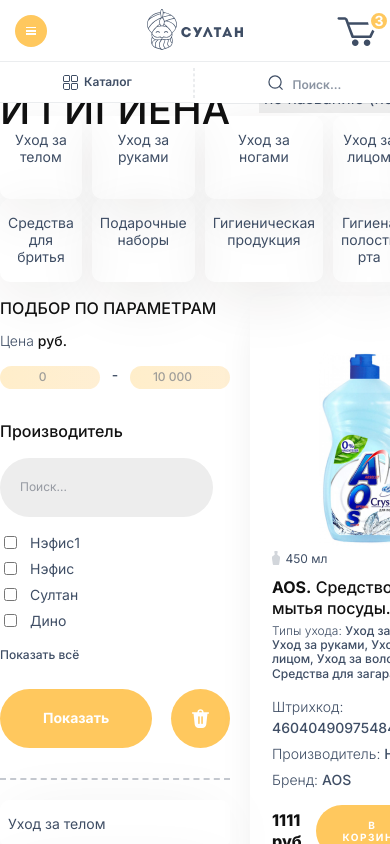
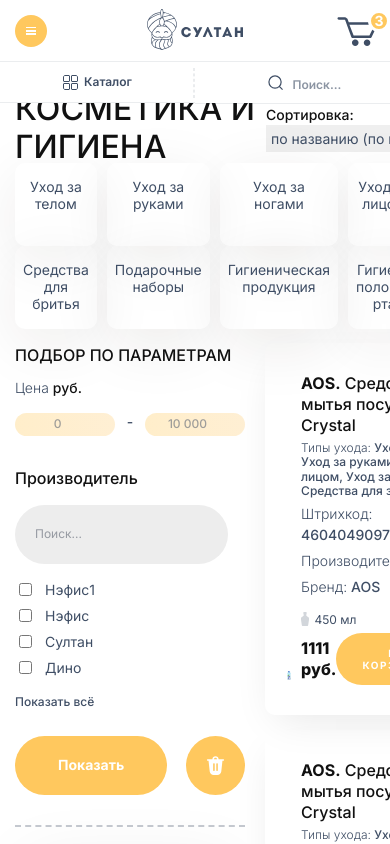
Before and after one commit to damirios/hotels_frontend_online-store, a React (Create React App) app: page /#/ in a window 390 px wide. Built offline with nearby package versions, Linux system fonts and the light colour scheme.

Commit message:
последний коммит на сегодня. Стилей добавил

```diff
--- a/public/style/css/style.css
+++ b/public/style/css/style.css
@@ -1448,6 +1448,17 @@
   max-height: 40px;
 }
 
+@media (max-width: 997px) {
+  .content {
+    padding: 103px 15px 0;
+  }
+}
+@media (max-width: 997px) {
+  .content__breadcrumbs {
+    display: none;
+  }
+}
+
 .catalog-content {
   padding: 0 0 100px;
 }
@@ -1461,6 +1472,11 @@
   display: flex;
   justify-content: space-between;
   align-items: center;
+}
+@media (max-width: 997px) {
+  .catalog-content__top {
+    margin-bottom: 10px;
+  }
 }
 .catalog-content__title {
   font-size: 40px;
@@ -1468,6 +1484,11 @@
   font-weight: 500;
   color: #111111;
   text-transform: uppercase;
+}
+@media (max-width: 997px) {
+  .catalog-content__title {
+    font-size: 32px;
+  }
 }
 .catalog-content__filters-top {
   grid-area: 2/1/3/-1;
@@ -1502,6 +1523,11 @@
   line-height: 150%;
   color: #111111;
 }
+@media (max-width: 997px) {
+  .sort-content__label {
+    font-size: 14px;
+  }
+}
 .sort-content__select {
   border: 0;
   -moz-appearance: none; /* Firefox */
@@ -1512,6 +1538,11 @@
   line-height: 150%;
   color: #3F4E65;
   cursor: pointer;
+}
+@media (max-width: 997px) {
+  .sort-content__select {
+    font-size: 14px;
+  }
 }
 .filters-top {
   display: flex;
@@ -1652,6 +1683,20 @@
     max-width: 370px;
   }
 }
+@media (max-width: 997px) {
+  .single-product {
+    flex-direction: row;
+    max-width: 100%;
+    column-gap: 10px;
+  }
+}
+@media (max-width: 997px) {
+  .single-product__info {
+    display: flex;
+    flex-direction: column;
+    row-gap: 5px;
+  }
+}
 .single-product__image-box {
   flex: 1 1 220px;
   display: flex;
@@ -1667,6 +1712,12 @@
   display: flex;
   column-gap: 5px;
   margin-bottom: 10px;
+}
+@media (max-width: 997px) {
+  .single-product__size {
+    margin-bottom: 0;
+    order: 6;
+  }
 }
 .single-product__size img {
   max-width: 20px;
@@ -1687,6 +1738,12 @@
   text-decoration: none;
   margin-bottom: 5px;
 }
+@media (max-width: 997px) {
+  .single-product__title {
+    margin-bottom: 0;
+    order: 1;
+  }
+}
 .single-product__title span {
   font-weight: 700;
   text-transform: uppercase;
@@ -1698,6 +1755,12 @@
   margin-bottom: 15px;
   font-size: 12px;
 }
+@media (max-width: 997px) {
+  .single-product__caretypes {
+    margin-bottom: 0;
+    order: 2;
+  }
+}
 .single-product__caretypes span {
   font-weight: 500;
 }
@@ -1710,13 +1773,38 @@
 .single-product__barcode span, .single-product__manufacturer span, .single-product__brand span {
   font-weight: 500;
 }
+@media (max-width: 997px) {
+  .single-product__barcode {
+    margin-bottom: 0;
+    order: 3;
+  }
+}
+@media (max-width: 997px) {
+  .single-product__manufacturer {
+    margin-bottom: 0;
+    order: 4;
+  }
+}
 .single-product__brand {
   margin-bottom: 15px;
 }
+@media (max-width: 997px) {
+  .single-product__brand {
+    margin-bottom: 10px;
+    order: 5;
+  }
+}
 .single-product__purchase-block {
   display: flex;
   justify-content: space-between;
   align-items: center;
+}
+@media (max-width: 997px) {
+  .single-product__purchase-block {
+    margin-bottom: 0;
+    order: 7;
+    margin-top: auto;
+  }
 }
 .single-product__price {
   font-size: 16px;
--- a/public/style/style.scss
+++ b/public/style/style.scss
@@ -1611,8 +1611,21 @@
 }
 
 // CATALOG-CONTENT ====================================================================================================================
+.content {
+	@media (max-width: 997px) {
+		padding: 103px 15px 0;
+	}
+
+	&__breadcrumbs {
+		@media (max-width: 997px) {
+			display: none;
+		}
+	}
+}
+
 .catalog-content {
 	padding: 0 0 100px;
+
 
 
 	&__menu {
@@ -1626,6 +1639,10 @@
 		display: flex;
 		justify-content: space-between;
 		align-items: center;
+
+		@media (max-width: 997px) {
+			margin-bottom: 10px;
+		}
 	}
 
 	&__title {
@@ -1634,6 +1651,10 @@
 		font-weight: 500;
 		color: $color1;
 		text-transform: uppercase;
+
+		@media (max-width: 997px) {
+			font-size: 32px;
+		}
 	}
 
 	&__sort {}
@@ -1689,6 +1710,10 @@
 		font-weight: 500;
 		line-height: 150%;
 		color: $color1;
+
+		@media (max-width: 997px) {
+			font-size: 14px;
+		}
 	}
 
 	// .sort-content__select
@@ -1702,6 +1727,10 @@
 		line-height: 150%;
 		color: $color2;
 		cursor: pointer;
+
+		@media (max-width: 997px) {
+			font-size: 14px;
+		}
 	}
 
 	// .sort-content__option
@@ -1885,6 +1914,21 @@
 		max-width: 370px;
 	}
 
+	@media (max-width: 997px) {
+		flex-direction: row;
+		max-width: 100%;
+		column-gap: 10px;
+	}
+
+
+	&__info {
+		@media (max-width: 997px) {
+			display: flex;
+			flex-direction: column;
+			row-gap: 5px;
+		}
+	}
+
 	&__image-box {
 		flex: 1 1 220px;
 		display: flex;
@@ -1902,6 +1946,11 @@
 		display: flex;
 		column-gap: 5px;
 		margin-bottom: 10px;
+
+		@media (max-width: 997px) {
+			margin-bottom: 0;
+			order: 6;
+		}
 
 		& img {
 			max-width: 20px;
@@ -1925,6 +1974,11 @@
 		text-decoration: none;
 		margin-bottom: 5px;
 
+		@media (max-width: 997px) {
+			margin-bottom: 0;
+			order: 1;
+		}
+
 		& span {
 			font-weight: 700;
 			text-transform: uppercase;
@@ -1938,6 +1992,11 @@
 		margin-bottom: 15px;
 		font-size: 12px;
 
+		@media (max-width: 997px) {
+			margin-bottom: 0;
+			order: 2;
+		}
+
 		& span {
 			font-weight: 500;
 		}
@@ -1954,14 +2013,39 @@
 		}
 	}
 
+	&__barcode {
+		@media (max-width: 997px) {
+			margin-bottom: 0;
+			order: 3;
+		}
+	}
+
+	&__manufacturer {
+		@media (max-width: 997px) {
+			margin-bottom: 0;
+			order: 4;
+		}
+	}
+
 	&__brand {
 		margin-bottom: 15px;
+
+		@media (max-width: 997px) {
+			margin-bottom: 10px;
+			order: 5;
+		}
 	}
 
 	&__purchase-block {
 		display: flex;
 		justify-content: space-between;
 		align-items: center;
+
+		@media (max-width: 997px) {
+			margin-bottom: 0;
+			order: 7;
+			margin-top: auto;
+		}
 	}
 
 	&__price {
```
